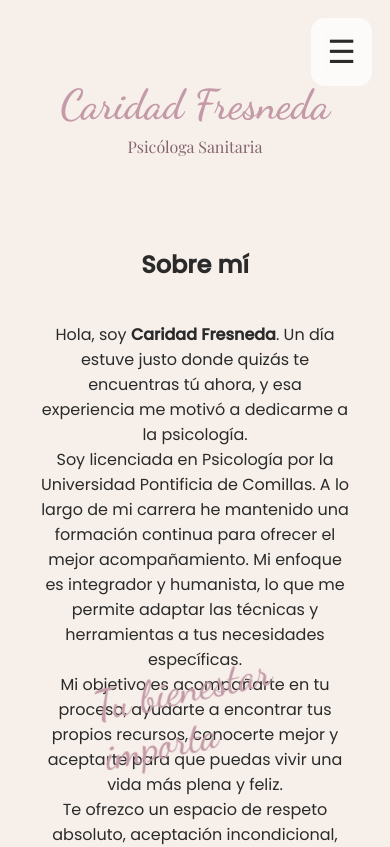
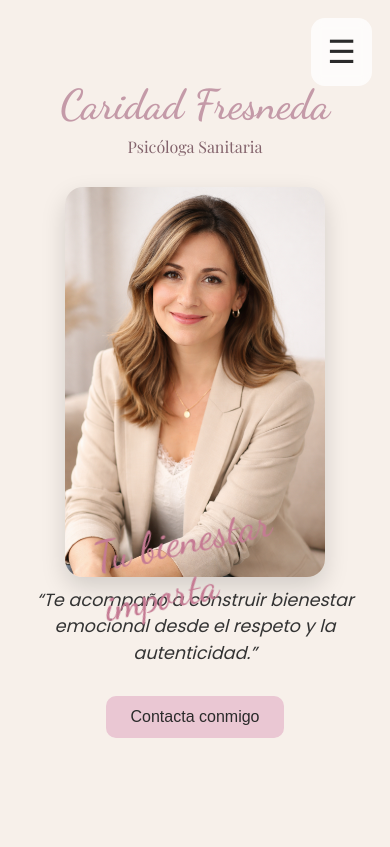
Before and after one commit to eltropa1/psicologia-premium, a React (Vite) app: page / in a window 390 px wide. Shown: the top 847 px of the page. Built offline with nearby package versions, Linux system fonts and the light colour scheme; no server answers; the database is empty.

Commit message:
Mejorando diseño con la nueva informacion y corrigiendo cambios al poner los datos reales

```diff
--- a/src/components/Hero/Hero.css
+++ b/src/components/Hero/Hero.css
@@ -40,6 +40,13 @@
   margin-bottom: 10px;
 }
 
+/* Línea añadida simplemente para el subtítulo */
+.hero-title2 {
+  font-size: 1.1rem;
+  margin-bottom: 15px;
+  color: #444;
+}
+
 .btn-principal {
   padding: 12px 25px;
   border: none;
@@ -56,9 +63,69 @@
   color: white;
 }
 
-/* =============== MÓVIL =============== */
+/* ======================================================
+   FOTO EN ESCRITORIO PARA HERO
+   ====================================================== */
+
+.hero-desktop {
+  display: flex;
+  align-items: center;
+  justify-content: center;
+  gap: 50px;
+  z-index: 2;
+}
+
+.hero-desktop-foto img {
+  width: 320px;
+  height: auto;
+  border-radius: 18px;
+  object-fit: cover;
+  box-shadow: 0 10px 25px rgba(0,0,0,0.15);
+}
+
+
+
+/* =============== MÓVIL (ASÍ ERA TU DISEÑO ORIGINAL) =============== */
 @media (max-width: 768px) {
   .hero {
-    display: none !important;
+    display: none !important; /* El Hero no se muestra en móvil */
   }
 }
+
+/* ==========================================
+   BLOQUE HERO SOLO MÓVIL (foto + frase)
+   ========================================== */
+
+.hero-mobile {
+  display: none;
+}
+
+@media (max-width: 768px) {
+  .hero-mobile {
+    display: block;
+    text-align: center;
+    padding: 20px 20px 40px;
+  }
+
+  .hero-mobile-foto {
+    width: 75%;
+    max-width: 260px;
+    border-radius: 18px;
+    box-shadow: 0 10px 25px rgba(0,0,0,0.15);
+    margin: 0 auto 15px;
+    display: block;
+  }
+
+  .hero-mobile-frase {
+    font-style: italic;
+    font-size: 1.1rem;
+    margin-top: -5px;
+    margin-bottom: 20px;
+    line-height: 1.5;
+    color: #333;
+  }
+
+  .hero-mobile-btn {
+    margin-top: 10px;
+  }
+}
--- a/src/components/Hero/Hero.jsx
+++ b/src/components/Hero/Hero.jsx
@@ -1,38 +1,43 @@
-// ===============================================================
-// HERO PRINCIPAL
-// - Mantiene todas tus clases y estructura original
-// - Solo cambia el contenido textual
-// - Usa scroll suave hacia "contacto"
-// ===============================================================
+// ======================================================================
+// HERO ORIGINAL + FOTO EN ESCRITORIO
+// - Móvil: Hero oculto (como antes)
+// - Escritorio: Tarjeta + Foto profesional a la derecha
+// ======================================================================
 
 import "./Hero.css";
 import { scrollToSection } from "../../helpers/scrollToSection";
+import fotoCaridad from "../../assets/img/caridad-temp.jpg";
 
 export default function Hero() {
   return (
     <section id="hero" className="hero">
+
+      {/* Contenedor completo del hero en escritorio */}
+      <div className="hero-desktop">
+
+        {/* TARJETA ORIGINAL */}
         <div className="hero-card">
-
-        {/* Nombre profesional actualizado */}
           <h1>Caridad Fresneda</h1>
-
-        {/* Título profesional debajo del nombre */}
           <p className="hero-title2">Psicóloga Sanitaria</p>
 
-        {/* Frase principal (tono humano + profesional) */}
           <p>
             Te acompaño a construir bienestar emocional desde el respeto y la autenticidad.
           </p>
 
-        {/* Botón con scroll suave hacia el formulario de contacto */}
           <button
             className="btn-principal"
             onClick={() => scrollToSection("contacto")}
           >
             Contacta conmigo
           </button>
+        </div>
 
+        {/* FOTO ESCRITORIO */}
+        <div className="hero-desktop-foto">
+          <img src={fotoCaridad} alt="Caridad Fresneda Psicóloga" />
         </div>
+      </div>
+
     </section>
   );
 }
--- a/src/components/SobreMi/SobreMi.css
+++ b/src/components/SobreMi/SobreMi.css
@@ -50,12 +50,12 @@
   .sobre-mi::before {
     content: "Tu bienestar importa";
     position: absolute;
-    bottom: 400px;
+    bottom: 1160px;
     left: 50%;
     transform: translateX(-50%) rotate(-12deg);
     font-family: "Dancing Script", cursive !important;
     font-size: 2.6rem;
-    color: #c49aa8;
+    color: #c57a93;
     z-index: 5;
     opacity: 0;
     animation: fraseFade 1.3s ease forwards;
--- a/src/pages/Home.jsx
+++ b/src/pages/Home.jsx
@@ -1,3 +1,10 @@
+// ==========================================================================
+// HOME ORIGINAL RESTAURADO
+// - Hero: solo escritorio
+// - MobileHeader: nombre y título en móvil
+// - HeroMobile: foto + frase cursiva + botón (solo móvil)
+// ==========================================================================
+
 import Header from "../components/Header/Header";
 import Hero from "../components/Hero/Hero";
 import MobileHeader from "../components/MobileHeader/MobileHeader";
@@ -8,12 +15,17 @@ import Contacto from "../components/Contacto/Contacto";
 import Footer from "../components/Footer/Footer";
 import BlogPreview from "../components/BlogPreview/BlogPreview";
 
-import { Link, useLocation } from "react-router-dom";
-import {React, useEffect} from "react";
+// Foto provisional (se sustituye en el futuro por la foto real)
+import fotoCaridad from "../assets/img/caridad-temp.jpg";
 
+import { useLocation } from "react-router-dom";
+import { React, useEffect } from "react";
+import { scrollToSection } from "../helpers/scrollToSection";
 
 export default function Home() {
   const { hash } = useLocation();
+
+  // Permite navegar con #anclas (scroll suave)
   useEffect(() => {
     if (hash) {
       const id = hash.replace("#", "");
@@ -26,32 +38,53 @@ export default function Home() {
 
   return (
     <>
-      {/* El inico de la pagina*/}
+      {/* TOP */}
       <div id="top"></div>
 
-      {/* Header para escritorio */}
+      {/* HEADER ESCRITORIO + MENU */}
       <Header />
 
-      {/* Hero para escritorio */}
+      {/* HERO - SOLO ESCRITORIO (móvil lo oculta Hero.css) */}
       <Hero />
 
-      {/* Bloque superior con el nombre para móviles */}
+      {/* NOMBRE GRANDE PARA MÓVIL */}
       <MobileHeader />
 
-      {/* Secciones principales */}
+      {/* ===============================
+          BLOQUE FOTO PARA VERSIÓN MÓVIL
+          (restaurado exactamente como antes)
+         =============================== */}
+      <div className="hero-mobile">
+        <img
+          src={fotoCaridad}
+          alt="Caridad Fresneda Psicóloga"
+          className="hero-mobile-foto"
+        />
+
+        <p className="hero-mobile-frase">
+          “Te acompaño a construir bienestar emocional desde el respeto y la autenticidad.”
+        </p>
+
+        <button
+          className="btn-principal hero-mobile-btn"
+          onClick={() => scrollToSection("contacto")}
+        >
+          Contacta conmigo
+        </button>
+      </div>
+
+      {/* SECCIONES PRINCIPALES */}
       <SobreMi />
       <Servicios />
       <Testimonios />
 
-      {/* ================================
-          SECCIÓN BLOG (versión Home)
-          ================================ */}
-     <BlogPreview />
+      {/* BLOG */}
+      <BlogPreview />
 
-      {/* Sección Contacto */}
+      {/* CONTACTO */}
       <Contacto />
 
-      {/* Footer */}
+      {/* FOOTER */}
       <Footer />
     </>
   );
```
Also changed, not shown: src/assets/img/caridad-temp.jpg (added), src/assets/img/caridad-temp2.png (added). Lines whose indentation alone changed are shown as unchanged.
